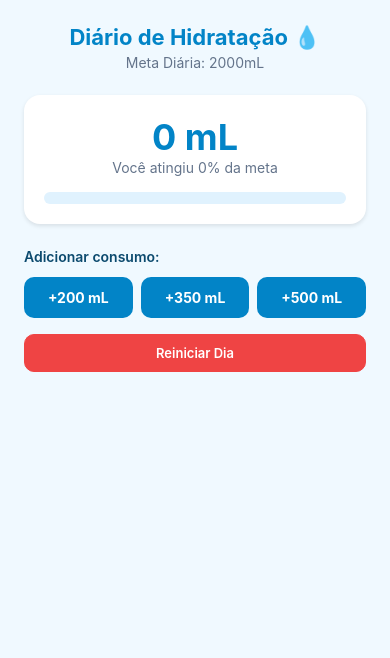
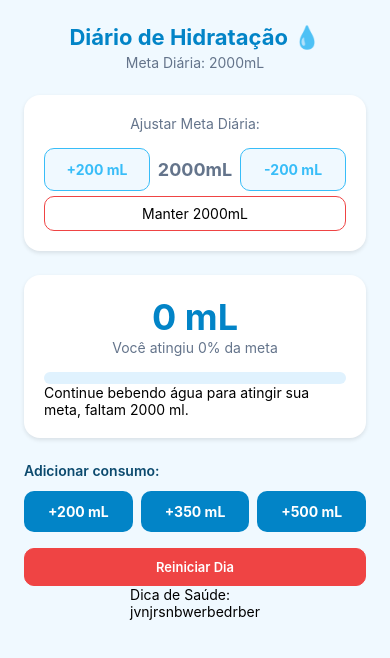
Before and after one commit to fernandagml/diario-hidratacao, a React Native app: screen / in a window 390 px wide. Shown: the top 658 px of the page. Built offline with nearby package versions, Linux system fonts and the light colour scheme.

Commit message:
Finalização da lógica e CSS do componente WaterGoal + Finalização da lógica de outras funcionalidades.

```diff
--- a/App.jsx
+++ b/App.jsx
@@ -3,20 +3,34 @@ import { COLORS } from "./src/constants/colors";
 import { Header } from "./src/components/Header";
 import { ActionButton } from "./src/components/ActionButtons";
 import { WaterProgress } from "./src/components/WaterProgress";
+import { WaterGoal } from "./src/components/WaterGoal";
+import { Health } from "./src/components/Health";
 import { SafeAreaProvider, SafeAreaView } from "react-native-safe-area-context";
 import { useState } from "react";
 
 export default function App() {
   const [consumed, setConsumed] = useState(0);
-  const GOAL = 2000;
+  const [goal, setGoal] = useState(2000);
 
   const handleAddWater = (ml) => {
-    setConsumed((memoria) => memoria + ml);
+    setConsumed(consumed + ml);
   };
 
   const handleReset = () => {
     setConsumed(0);
   };
+
+  const handleAddGoal = (ml) => {
+    setGoal(goal + ml)
+  }
+
+  const handleExcGoal = (ml) => {
+    setGoal(goal - ml)
+  }
+
+  const handleResetGoal = (ml) => {
+    setGoal(2000)
+  }
 
   return (
     <SafeAreaProvider>
@@ -24,9 +38,11 @@ export default function App() {
         <StatusBar barStyle="auto" />
 
         <View style={styles.content}>
-          <Header goal={GOAL}/>
-          <WaterProgress goal={GOAL} waterProgress={consumed}/>
+          <Header goal={goal}/>
+          <WaterGoal onAdd={handleAddGoal} onExc={handleExcGoal} goal={goal} onReset={handleResetGoal}/>
+          <WaterProgress goal={goal} waterProgress={consumed}/>
           <ActionButton onAdd={handleAddWater} onReset={handleReset}/>
+          <Health />
         </View>
 
       </SafeAreaView>
--- a/src/components/Header.jsx
+++ b/src/components/Header.jsx
@@ -1,7 +1,7 @@
 import { StyleSheet, View, Text } from "react-native";
 import { COLORS } from '../constants/colors'
 
-export function Header({goal}) {
+export function Header({ goal }) {
     return (
         <View style={styles.container}>
             <Text style={styles.title}>Diário de Hidratação 💧</Text>
--- /dev/null
+++ b/src/components/Health.jsx
@@ -0,0 +1,11 @@
+import { StyleSheet, View, Text } from "react-native";
+import { COLORS } from '../constants/colors'
+
+export function Health() {
+    return (
+        <View>
+            <Text>Dica de Saúde:</Text>
+            <Text>jvnjrsnbwerbedrber</Text>
+        </View>
+    );
+};
--- /dev/null
+++ b/src/components/WaterGoal.jsx
@@ -0,0 +1,80 @@
+import { View, Text, Pressable, StyleSheet } from "react-native";
+import { COLORS } from '../constants/colors';
+
+export function WaterGoal({ onAdd, onExc, goal, onReset }) {
+
+    return (
+        <View style={styles.card}>
+            <Text style={styles.titleText}>Ajustar Meta Diária:</Text>
+            <View style={styles.buttonRow}>
+                <Pressable style={styles.button} onPress={() => onAdd(200)}>
+                    <Text style={styles.buttonText}>+200 mL</Text>
+                </Pressable>
+                <Text style={styles.goalText}>{goal}mL</Text>
+                <Pressable style={styles.button} onPress={() => onExc(200)}>
+                    <Text style={styles.buttonText}>-200 mL</Text>
+                </Pressable>
+            </View>
+            <Pressable style={styles.goalButton} onPress={() => onReset(2000)}>
+                <Text style={styles.goalButtonText}>Manter 2000mL</Text>
+            </Pressable>
+        </View>
+    )
+};
+
+const styles = StyleSheet.create({
+    card: {
+        backgroundColor: COLORS.cardBg,
+        borderRadius: 16,
+        padding: 20,
+        width: '100%',
+        alignItems: 'center',
+        marginBottom: 24,
+        elevation: 3,
+        shadowColor: '#000',
+        shadowOffset: { width: 0, height: 2 },
+        shadowOpacity: 0.1,
+        shadowRadius: 4,
+    },
+    titleText: {
+        fontSize: 14,
+        color: COLORS.textMuted,
+        marginBottom: 16,
+    },
+    buttonRow: {
+        width: '100%',
+        flexDirection: 'row',
+        justifyContent: 'space-around',
+        alignItems: 'center',
+        gap: 8,
+        marginBottom: 5,
+    },
+    button: {
+        flex: 1,
+        backgroundColor: COLORS.background,
+        borderWidth: 1,
+        borderColor: COLORS.secondary,
+        paddingVertical: 12,
+        borderRadius: 10,
+        alignItems: 'center',
+    },
+    buttonText: {
+        color: COLORS.secondary,
+        fontWeight: 'bold',
+        fontSize: 14,
+    },
+    goalText: {
+        color: COLORS.textMuted,
+        fontWeight: 'bold',
+        fontSize: 18,
+    },
+    goalButton: {
+        width: '100%',
+        backgroundColor: COLORS.cardBg,
+        borderWidth: 1,
+        borderColor: COLORS.danger,
+        borderRadius: 10,
+        paddingVertical: 8,
+        alignItems: 'center',
+    }
+});
--- a/src/components/WaterProgress.jsx
+++ b/src/components/WaterProgress.jsx
@@ -12,6 +12,7 @@ export function WaterProgress({ waterProgress = 0, goal }) {
             <View style={styles.progressBarBackground}>
                 <View style={[styles.progressBarFill, { width: `${percentage}%` }]} />
             </View>
+            <Text>Continue bebendo água para atingir sua meta, faltam {goal - waterProgress} ml.</Text>
         </View>
     )
 }
```
